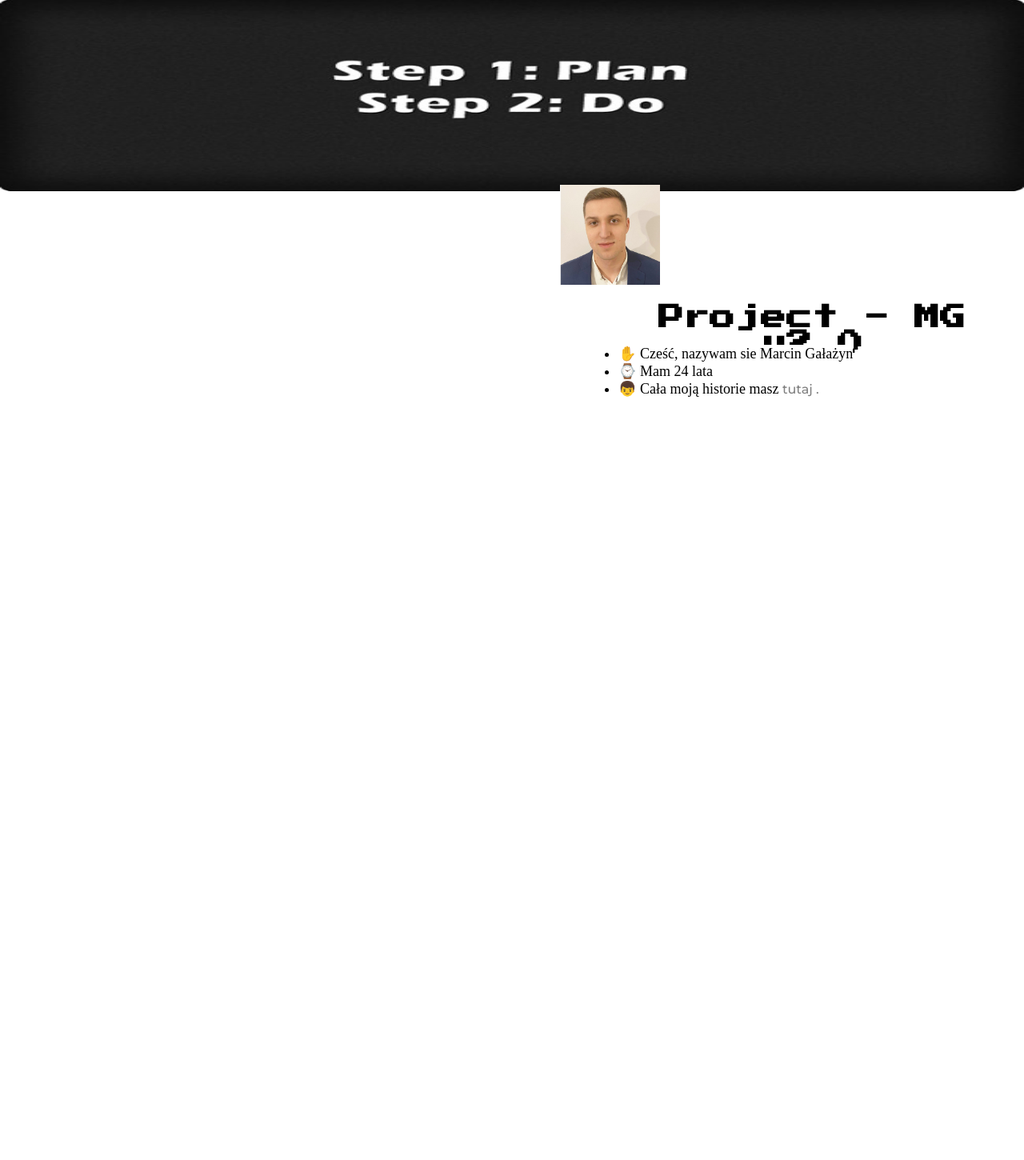
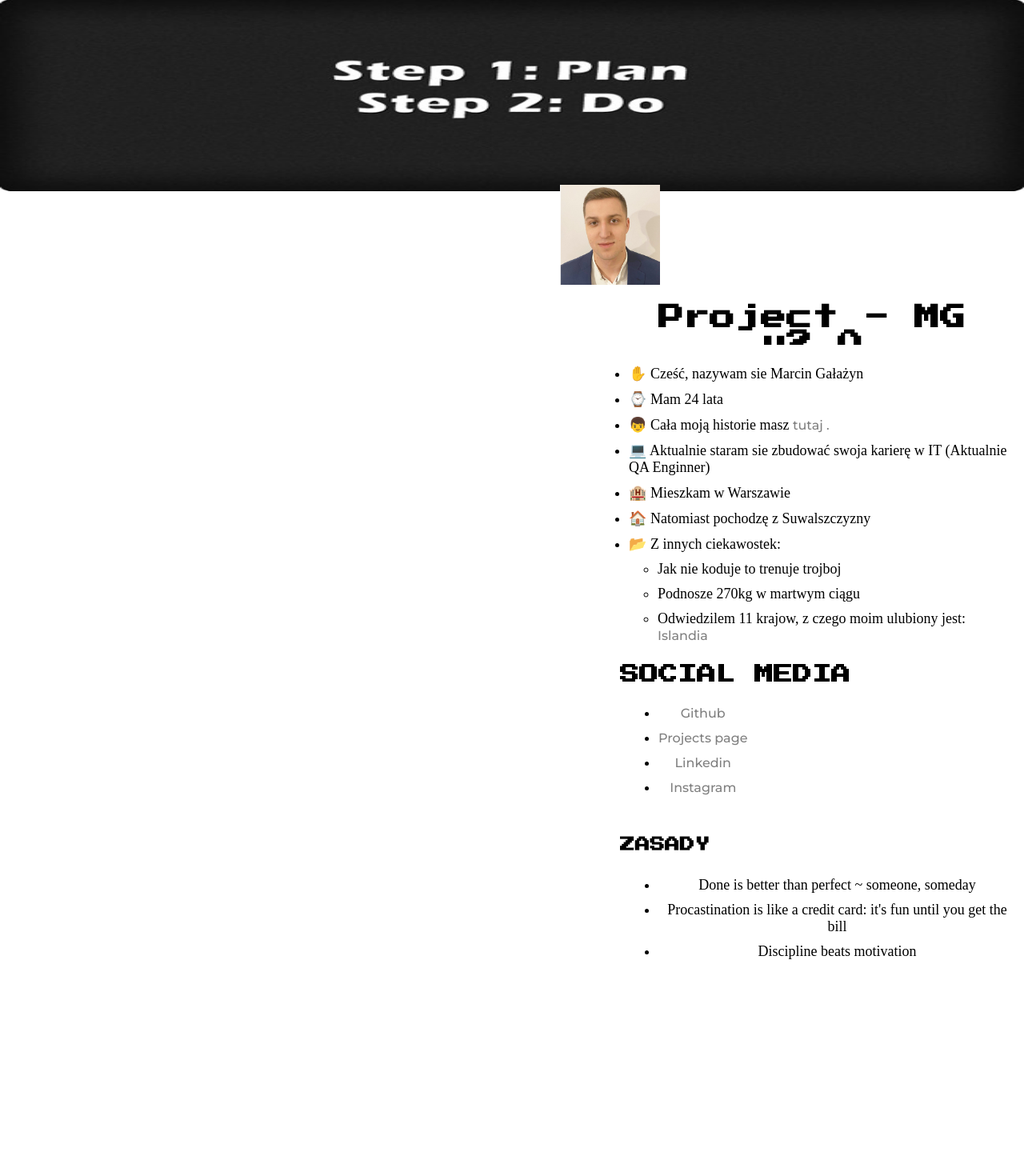
Before and after one commit to Mgalazyn/mg, a Django app: page / in a window 1280 px wide. Shown: the part 44-1494 px from the top of the page at 80% size. Before the commit the page ends 540 px from the top, so only its background shows below. Run offline with Django 4.2, Linux system fonts and the light colour scheme.

Commit message:
refactor main, adding functions and other site-pages

```diff
--- a/project/templates/main.html
+++ b/project/templates/main.html
@@ -29,11 +29,37 @@
         <img src='{% static 'images/my_photo.jpg' %}' class="background_image2">
      </div>
     <center><h1> Project - MG v2.0 </h1></center>
-    <ul>
-        <li> &#9995; Cześć, nazywam sie Marcin Gałażyn</li>
-        <li> &#8986; Mam 24 lata</li>
-        <li> &#128102; Cała moją historie masz <a class='cta' href="{% url 'history' %}"> tutaj .</a></li>
+    <div class="container">
+        <ul class="mainUL">
+            <li> &#9995; Cześć, nazywam sie Marcin Gałażyn</li>
+            <li> &#8986; Mam 24 lata</li>
+            <li> &#128102; Cała moją historie masz <a class='cta' href="{% url 'history' %}"> tutaj .</a></li>
+            <li> &#128187; Aktualnie staram sie zbudować swoja karierę w IT (Aktualnie QA Enginner) </li>
+            <li> &#127976; Mieszkam w Warszawie </li>
+            <li> &#127968; Natomiast pochodzę z Suwalszczyzny</li>
+            <li> &#128194; Z innych ciekawostek:
+                <ul class="nestedUL">
+                    <li> Jak nie koduje to trenuje trojboj </li>
+                    <li> Podnosze 270kg w martwym ciągu </li>
+                    <li> Odwiedzilem 11 krajow, z czego moim ulubiony jest:<a class='cta' href="{% url 'iceland' %}"> Islandia </a></li>
+                </ul>
+            </li>
+        </ul>
+    </div>
+    <center><h2> SOCIAL MEDIA </h2><center>
+        <ul class="socialUL">
+            <li><a href="https://github.com/Mgalazyn"> Github</a></li>
+            <li><a href="https://mgalazyn.herokuapp.com/">Projects page</a></li>
+            <li><a href="https://www.linkedin.com/in/marcin-ga%C5%82a%C5%BCyn-52bb911a8/"> Linkedin</a></li>
+            <li><a href="https://www.instagram.com/marcingalazynn/"> Instagram </a></li>
+        </ul>
+    <center><h3> ZASADY </h3></center>
+    <ul class="rulesUL">
+        <li> Done is better than perfect ~ someone, someday </li>
+        <li> Procastination is like a credit card: it's fun until you get the bill </li>
+        <li> Discipline beats motivation </li>
     </ul>
+
     {% endblock content %}
 </body>
 </html>
--- a/project/urls.py
+++ b/project/urls.py
@@ -8,4 +8,5 @@ urlpatterns = [
     path('history/', views.history, name='history'),
     path('login/', views.loginpage, name='login'),
     path('logout/', views.logoutuser, name='logout'),
+    path('iceland/', views.iceland, name='iceland'),
 ]
--- a/project/views.py
+++ b/project/views.py
@@ -49,3 +49,8 @@ def logoutuser(request):
     logout(request)
     messages.error(request, 'User logout ')
     return redirect('login')
+
+
+def iceland(request):
+    context = {}
+    return render(request, 'iceland.html', context)
--- a/static/styles.css
+++ b/static/styles.css
@@ -87,11 +87,54 @@ h1 {
     font-family: "Press Start 2P";
 }
 
-ul {
+ul.mainUL {
     position: absolute;
     top: 475px;
     left: 750px;
     font-size: large;
     list-style-type: disc;
-    padding: 0 0 4px 23px;
+    padding: 15px 10px 4px 23px;
 }
+
+li {
+    padding: 10px 0 0 0;
+}
+
+ul.mainUL, ul.nestedUL, ul.socialUL {
+    padding-left: 2em;
+}
+
+h2 {
+    position: absolute;
+    top: 875px;
+    left: 775px;
+    font-weight: 700;
+    font-family: "Press Start 2P";
+}
+
+ul.socialUL {
+    position: absolute;
+    top: 900px;
+    left: 800px;
+    font-size: large;
+    list-style-type: disc;
+    padding: 15px 10px 4px 23px;
+}
+
+h3 {
+    position: absolute;
+    top: 1090px;
+    left: 775px;
+    font-weight: 700;
+    font-family: "Press Start 2P";
+}
+
+ul.rulesUL {
+    position: absolute;
+    top: 1115px;
+    left: 800px;
+    font-size: large;
+    list-style-type: disc;
+    padding: 15px 10px 4px 23px;
+    padding-bottom: 250px;
+}
```
Also changed, not shown: db.sqlite3, project/templates/iceland.html (added).
